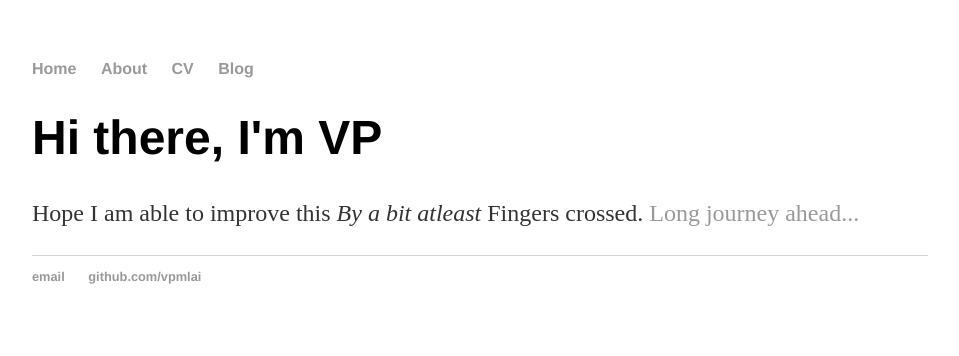
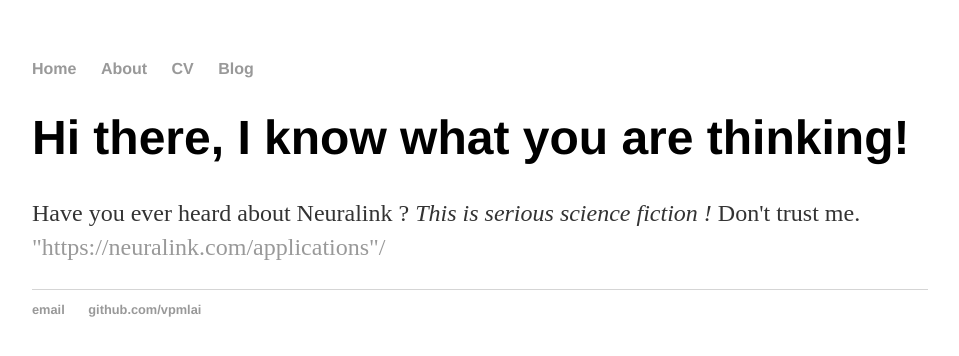
Before and after one commit to vpmlai/vpmlai.github.io, a Jekyll site: the page built from index.html, in a window 1280 px wide. Shown: the top 356 px of the page, without its empty margins (160-1119 px from the left). Built offline with Jekyll 4.4.1, drawn with Linux system fonts in a browser that asks for light colours.

Commit message:
Update index.html

```diff
--- a/index.html
+++ b/index.html
@@ -1,30 +1,8 @@
-<!DOCTYPE html>
-<html>
-	<head>
-		<title>VP, Experimental</title>
-		<!-- link to main stylesheet -->
-		<link rel="stylesheet" type="text/css" href="/css/main.css">
-	</head>
-	<body>
-		<nav>
-    		<ul>
-        		<li><a href="/">Home</a></li>
-	        	<li><a href="/about">About</a></li>
-        		<li><a href="/cv">CV</a></li>
-        		<li><a href="/blog">Blog</a></li>
-    		</ul>
-		</nav>
-		<div class="container">
-    		<div class="blurb">
-        		<h1>Hi there, I'm VP</h1>
-				<p>Hope I am able to improve this <em>By a bit atleast</em> Fingers crossed. <a href="/about">Long journey ahead...</a></p>
-    		</div><!-- /.blurb -->
-		</div><!-- /.container -->
-		<footer>
-    		<ul>
-        		<li><a href="mailto:er.vivek.pathak@gmail.com@gmail.com">email</a></li>
-        		<li><a href="https://github.com/vpmlai">github.com/vpmlai</a></li>
-			</ul>
-		</footer>
-	</body>
-</html>
+---
+layout: default
+title: VP, Experimental
+---
+<div class="blurb">
+	<h1>Hi there, I know what you are thinking!</h1>
+	<p>Have you ever heard about Neuralink ? <em>This is serious science fiction !</em> Don't trust me. <a href="/about">"https://neuralink.com/applications"/</a></p>
+</div><!-- /.blurb -->
```
